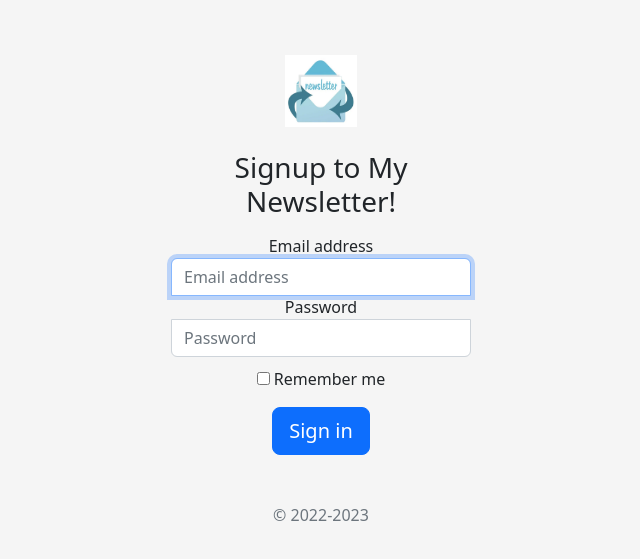
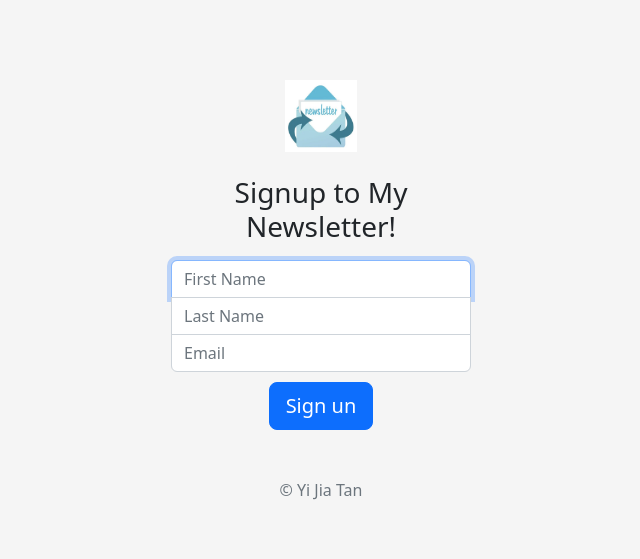
Before and after one commit to yjtan0819/Newsletter-Signup, a website: page signup.html in a window 1280 px wide. Shown: the part 101-660 px from the top of the page, without its empty margins (319-959 px from the left). Drawn offline with nearby package versions, Linux system fonts and the light colour scheme.

Commit message:
Moved pictures to be used as static

```diff
--- a/styles.css
+++ b/public/css/styles.css
@@ -26,13 +26,16 @@ body {
   z-index: 2;
 }
 
-.form-signin input[type="email"] {
+.top {
   margin-bottom: -1px;
   border-bottom-right-radius: 0;
   border-bottom-left-radius: 0;
 }
-
-.form-signin input[type="password"] {
+.middle {
+  border-radius: 0;
+  margin-bottom: -1px;
+}
+.bottom {
   margin-bottom: 10px;
   border-top-left-radius: 0;
   border-top-right-radius: 0;
--- a/signup.html
+++ b/signup.html
@@ -1,39 +1,66 @@
-
-<!doctype html>
+<!DOCTYPE html>
 <html lang="en">
   <head>
-    <meta charset="utf-8">
-    <meta name="viewport" content="width=device-width, initial-scale=1, shrink-to-fit=no">
-    <meta name="description" content="">
-    <meta name="author" content="">
-    <link rel="icon" href="/docs/4.0/assets/img/favicons/favicon.ico">
+    <meta charset="utf-8" />
+    <meta
+      name="viewport"
+      content="width=device-width, initial-scale=1, shrink-to-fit=no"
+    />
+    <meta name="description" content="" />
+    <meta name="author" content="" />
+    <link rel="icon" href="/docs/4.0/assets/img/favicons/favicon.ico" />
 
     <title>Newsletter Signup</title>
 
-    <link rel="canonical" href="https://getbootstrap.com/docs/4.0/examples/sign-in/">
+    <link
+      rel="canonical"
+      href="https://getbootstrap.com/docs/4.0/examples/sign-in/"
+    />
 
     <!-- Bootstrap core CSS -->
-    <link href="https://cdn.jsdelivr.net/npm/bootstrap@5.2.3/dist/css/bootstrap.min.css" rel="stylesheet">
+    <link
+      href="https://cdn.jsdelivr.net/npm/bootstrap@5.2.3/dist/css/bootstrap.min.css"
+      rel="stylesheet"
+    />
 
     <!-- Custom styles for this template -->
-    <link href="styles.css" rel="stylesheet">
+    <link href="css/styles.css" rel="stylesheet" />
   </head>
 
   <body class="text-center">
     <form class="form-signin">
-      <img class="mb-4" src="images/news-530220__340.webp" alt="" width="72" height="72">
+      <img
+        class="mb-4"
+        src="images/news-530220__340.webp"
+        alt=""
+        width="72"
+        height="72"
+      />
       <h1 class="h3 mb-3 font-weight-normal">Signup to My Newsletter!</h1>
-      <label for="inputEmail" class="sr-only">Email address</label>
-      <input type="email" id="inputEmail" class="form-control" placeholder="Email address" required autofocus>
-      <label for="inputPassword" class="sr-only">Password</label>
-      <input type="password" id="inputPassword" class="form-control" placeholder="Password" required>
-      <div class="checkbox mb-3">
-        <label>
-          <input type="checkbox" value="remember-me"> Remember me
-        </label>
-      </div>
-      <button class="btn btn-lg btn-primary btn-block" type="submit">Sign in</button>
-      <p class="mt-5 mb-3 text-muted">&copy; 2022-2023</p>
+
+      <input
+        type="text"
+        class="form-control top"
+        placeholder="First Name"
+        required
+        autofocus
+      />
+      <input
+        type="text"
+        class="form-control middle"
+        placeholder="Last Name"
+        required
+      />
+      <input
+        type="email"
+        class="form-control bottom"
+        placeholder="Email"
+        required
+      />
+      <button class="btn btn-lg btn-primary btn-block" type="submit">
+        Sign un
+      </button>
+      <p class="mt-5 mb-3 text-muted">&copy; Yi Jia Tan</p>
     </form>
   </body>
 </html>
```
Also changed, not shown: app.js (+9 -5 lines), README.md (added), public/images/news-530220__340.webp (renamed from images/news-530220__340.webp).
